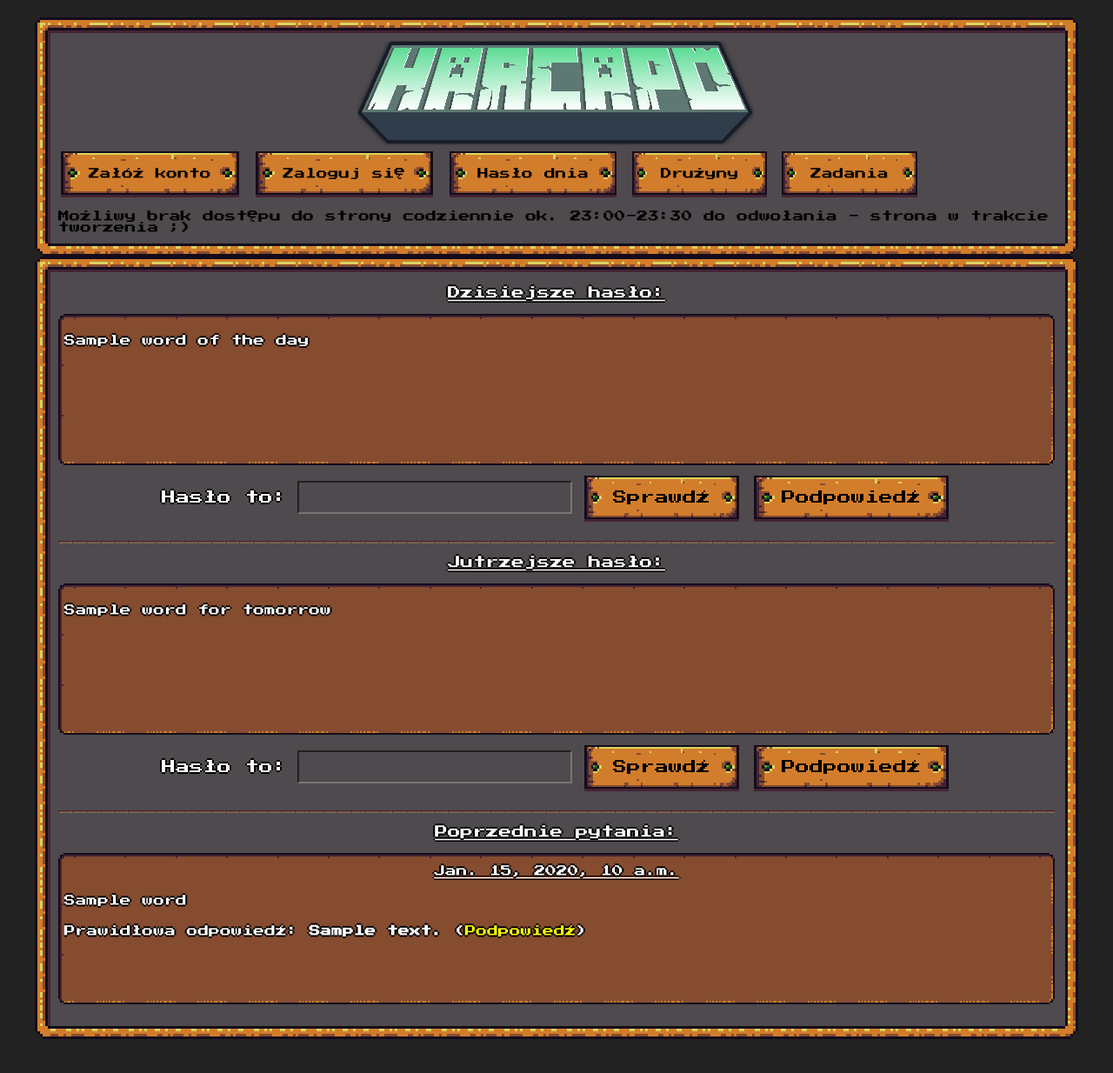
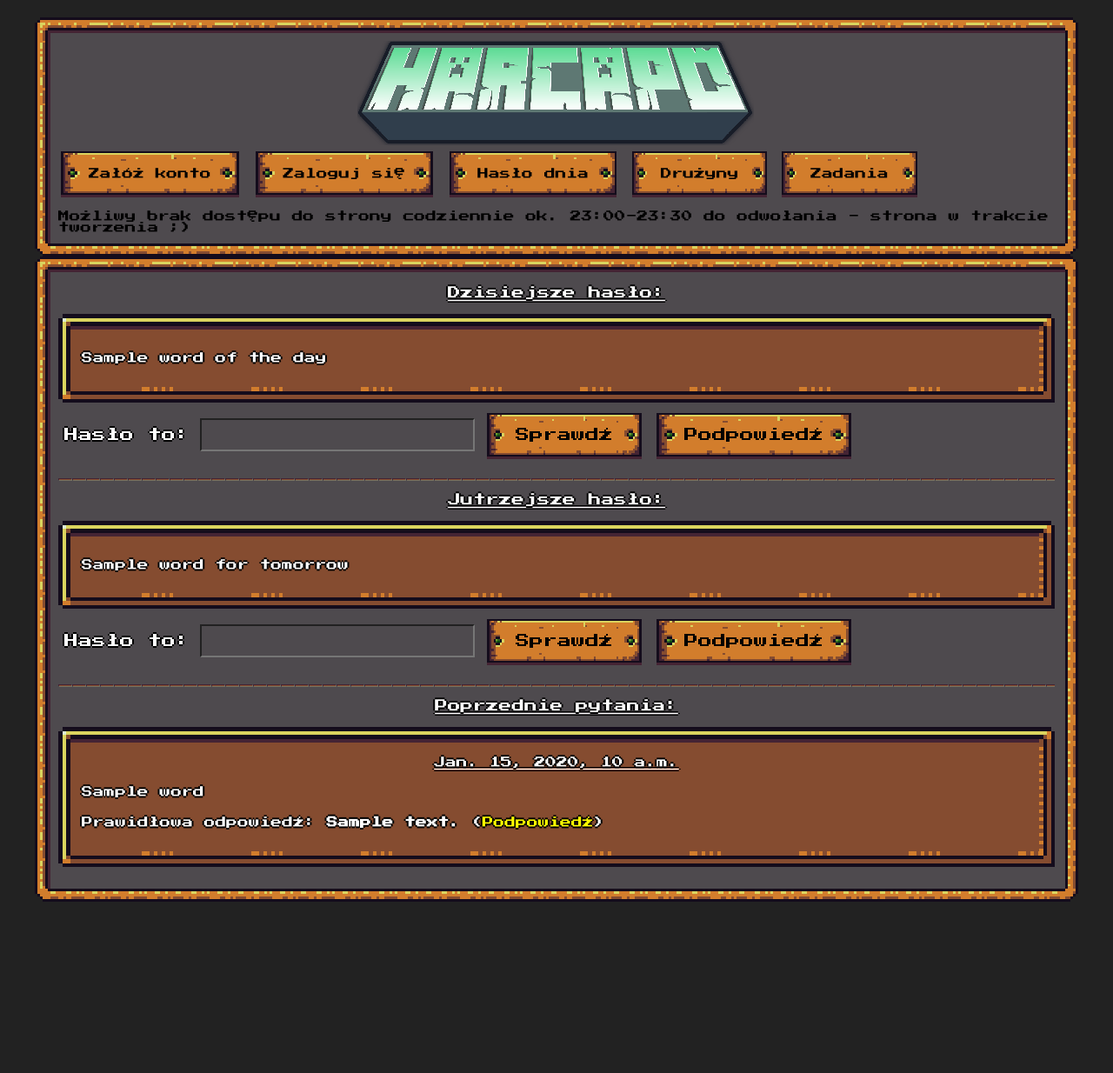
Before and after one commit to zkunik/harc_game_web, a Django app: template harc_game_web/apps/wotd/templates/wotd/view.html in a window 1280 px wide. Shown: the top 1234 px of the page at 87% size. Run offline with Django 3.2, Linux system fonts and the light colour scheme; the template is opened without the code that fills it: most values are stand-ins (such as "Sample title", 1, 10 or a date in 2020).

Commit message:
Fix some styling

```diff
--- a/harc_game_web/apps/posts/templates/posts/edit.html
+++ b/harc_game_web/apps/posts/templates/posts/edit.html
@@ -18,7 +18,9 @@
 				{{ form.as_table }}
 				<tr>
 					<td></td>
-					<td><center><button class="rpgui-button" type="submit">Zapisz</button></center></td>
+					<td style="text-align: center;">
+            <button class="rpgui-button" type="submit">Zapisz</button>
+          </td>
 				</tr>
 			</table>
 		</form>
--- a/harc_game_web/apps/tasks/templates/tasks/view.html
+++ b/harc_game_web/apps/tasks/templates/tasks/view.html
@@ -34,7 +34,7 @@ td {
 {% for category, tasks in tasks_grouped.items %}
     {% if category == active_tab %}
         {% for task in tasks %}
-            <div class="rpgui-list-imp">
+            <div class="rpgui-container framed-golden" style="position: relative">
                 <h3>{{task.name|capfirst}}</h3>
                 <table id="task">
                 <tr><td>Jak często można wykonywać</td><td><p>{{task.allowed_completition_frequency}}</p></td></tr>
--- a/harc_game_web/apps/teams/templates/teams/view.html
+++ b/harc_game_web/apps/teams/templates/teams/view.html
@@ -58,7 +58,7 @@
         <tr>
             <td><p>{{ scout.patrol|capfirst }}</p></td>
             <td><p>{{ scout|capfirst }}</p></td>
-            <td><p>{{ scout.rank|capfirst }}</p></td>
+            <td><p>{{ scout.get_rank_display|capfirst }}</p></td>
             <td><p>{{ scout.score }}</p></td>
         </tr>
         {% endfor%}
--- a/harc_game_web/apps/wotd/templates/wotd/view.html
+++ b/harc_game_web/apps/wotd/templates/wotd/view.html
@@ -14,30 +14,31 @@
 
         {% if word_of_the_day.question|length > 0 %}
             <h3>Dzisiejsze hasło:</h3>
-            <div class="rpgui-list-imp"><p>{{ word_of_the_day.question|safe }}</p></div>
+            <div class="rpgui-container framed-golden" style="position: relative"><p>{{ word_of_the_day.question|safe }}</p></div>
             <form action="" method="get">
                 {% csrf_token %}
-                <center><table>
+                <div style="text-align: center;"><table>
                     <td><label class=rpgui-pixelated for="today_guess">Hasło to:</label></td>
                     <td><input type="text" id="today_guess" name="today_guess"></td>
                     <td><button class="rpgui-button" type="submit">Sprawdź</button></td>
                     <td><a href="{{ word_of_the_day.hint }}"><button class="rpgui-button" type="button">Podpowiedź</button></a></td>
-                </table></center>
+                </table></div>
             </form>
         {% endif %}
 
         {% if word_for_tomorrow.question|length > 0 %}
             <hr>
             <h3>Jutrzejsze hasło:</h3>
-            <div class="rpgui-list-imp"><p>{{ word_for_tomorrow.question|safe }}</p></div>
+
+            <div class="rpgui-container framed-golden" style="position: relative"><p>{{ word_for_tomorrow.question|safe }}</p></div>
             <form action="" method="get">
                 {% csrf_token %}
-                <center><table>
+                <div style="text-align: center;"><table>
                     <td><label for="tomorrow_guess">Hasło to:</label></td>
                     <td><input type="text" id="tomorrow_guess" name="tomorrow_guess"></td>
                     <td><button class="rpgui-button" type="submit">Sprawdź</button></td>
                     <td><a href="{{ word_for_tomorrow.hint }}"><button class="rpgui-button" type="button">Podpowiedź</button></a></td>
-                </table></center>
+                </table></div>
             </form>
         {% endif %}
 
@@ -45,7 +46,7 @@
             <hr>
             <h3>Poprzednie pytania:</h3>
             {% for word in words_of_the_past %}
-            <div class="rpgui-list-imp">
+            <div class="rpgui-container framed-golden" style="position: relative">
                 <h4>{{ word.date }}</h4>
                 <p>{{ word.question|safe }}</p>
                 <p>Prawidłowa odpowiedź: <strong>{{ word.answer }}</strong> (<a href="{{ word.hint }}">Podpowiedź</a>)</p>
```
Also changed, not shown: harc_game_web/apps/posts/templates/posts/list_active.html (+4 -3 lines), harc_game_web/apps/posts/templates/posts/view.html (+4 -4 lines).
